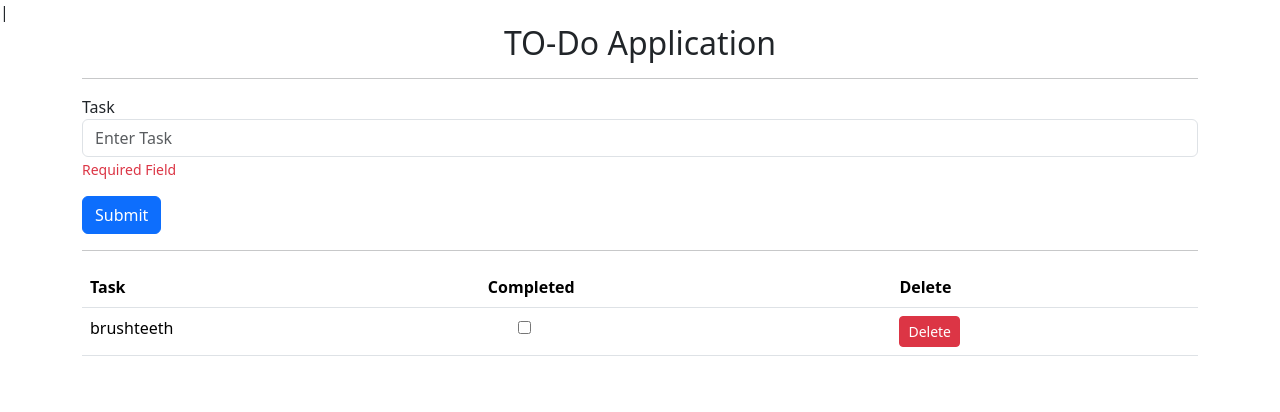
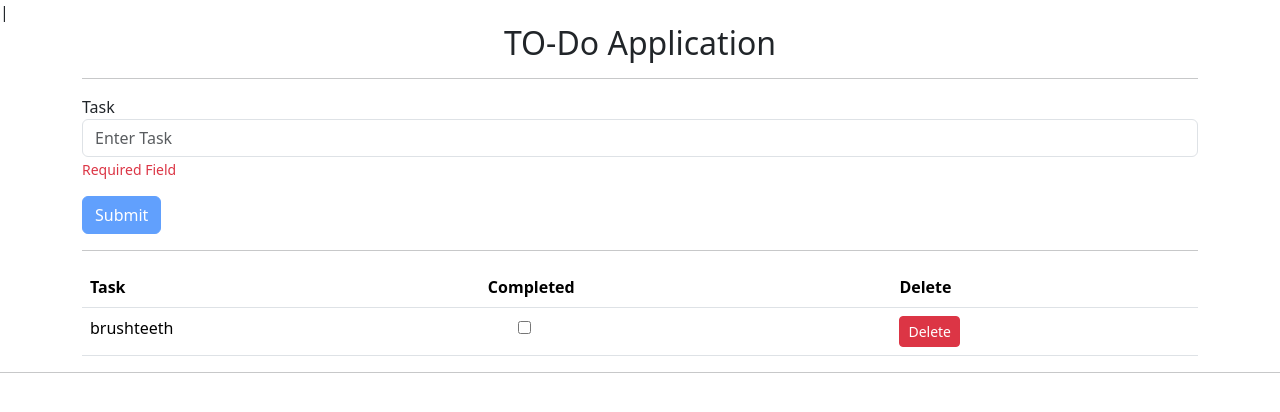
Before and after one commit to pritampatil1111/my-angular-app, an Angular app: page / in a window 1280 px wide. Shown: the top 412 px of the page. Built offline with nearby package versions, Linux system fonts and the light colour scheme.

Commit message:
Improve form validation: disable submit button until task is entered

```diff
--- a/src/app/todolist/todolist.component.html
+++ b/src/app/todolist/todolist.component.html
@@ -7,11 +7,22 @@
     <form (ngSubmit)="onSubmit(taskform)" #taskform="ngForm">
     <div class="form-group">
       <label for="task">Task </label>
-      <input type="text" class="form-control" id="task" placeholder="Enter Task" ngModel name="task">
+      <input
+      type="text"
+      class="form-control"
+      id="task"
+      placeholder="Enter Task"
+      ngModel name="task"
+      required
+       #taskInput="ngModel" />
+
       <small id="ErrorMessage" class="form-text text-danger">Required Field</small>
     </div>
 
-    <button  id="submitButton" type="submit" class="btn btn-primary">Submit</button>
+    <button [disabled]="taskform.invalid"
+    id="submitButton"
+     type="submit"
+      class="btn btn-primary">Submit</button>
   </form>
   <hr>
 
@@ -32,4 +43,7 @@
     </tr>
   </tbody>
 </table>
+
 </div>
+
+<hr>
--- a/src/app/todolist/todolist.component.ts
+++ b/src/app/todolist/todolist.component.ts
@@ -29,11 +29,12 @@ export class TodolistComponent implements OnInit{
     }
   }
 
-
   onDelete(index:number){
     console.log(index);
 
     this.Taskarray.splice(index, 1);
   }
 
+
+  public name = "Pritam";
 }
```
